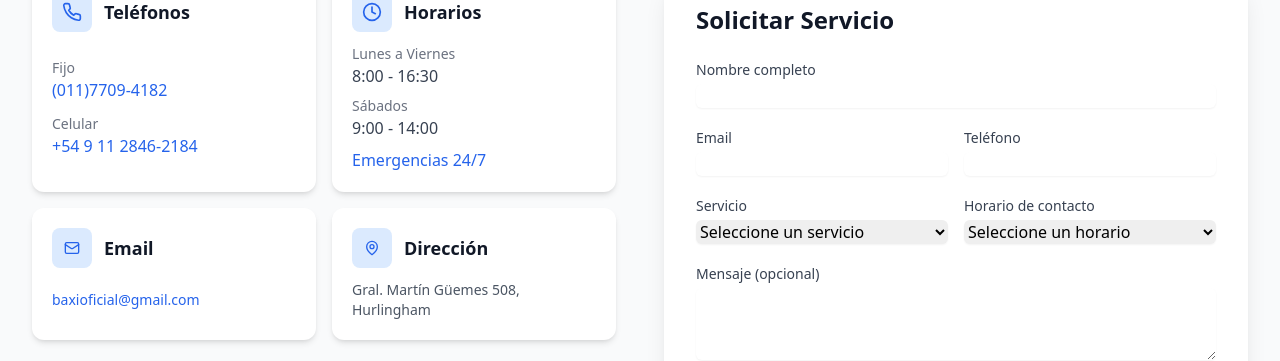
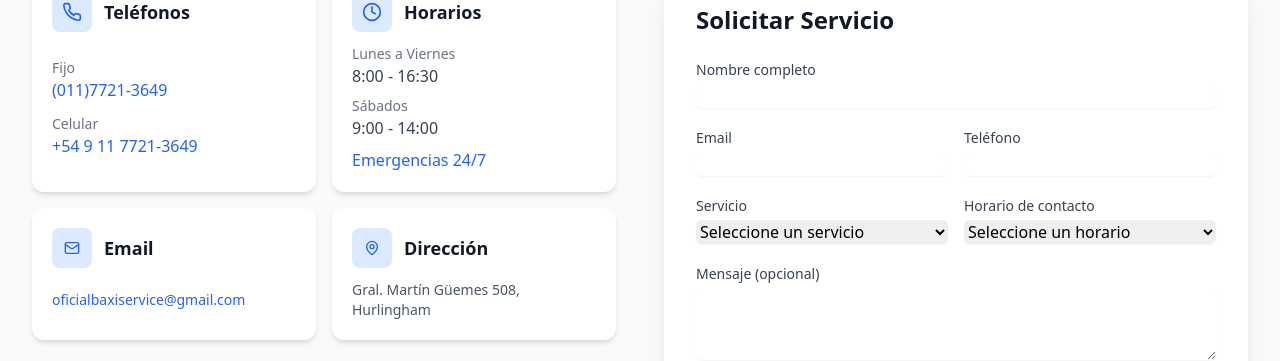
Before and after one commit to luk444/web-service-baxi, a React (Vite) app: page /contact in a window 1280 px wide. Shown: the part 304-665 px from the top of the page. Built offline with nearby package versions, Linux system fonts and the light colour scheme.

Commit message:
Update contact information in ContactForm component

```diff
--- a/src/components/ContactForm.tsx
+++ b/src/components/ContactForm.tsx
@@ -90,14 +90,14 @@
                   <div className="w-full space-y-3">
                     <div className="flex flex-col">
                       <span className="text-sm text-gray-500">Fijo</span>
-                      <a href="tel:+541112345678" className="text-blue-600 hover:text-blue-700 transition-colors">
-                        (011)7709-4182
+                      <a href="tel:+5491177213649" className="text-blue-600 hover:text-blue-700 transition-colors">
+                        (011)7721-3649
                       </a>
                     </div>
                     <div className="flex flex-col">
                       <span className="text-sm text-gray-500">Celular</span>
-                      <a href="tel:+541112345678" className="text-blue-600 hover:text-blue-700 transition-colors">
-                        +54 9 11 2846-2184
+                      <a href="tel:+5491177213649" className="text-blue-600 hover:text-blue-700 transition-colors">
+                        +54 9 11 7721-3649
                       </a>
                     </div>
                   </div>
@@ -136,7 +136,7 @@
                       href="mailto:info@calderapro.com"
                       className="text-blue-600 hover:text-blue-700 transition-colors break-all"
                     >
-                      baxioficial@gmail.com
+                      oficialbaxiservice@gmail.com
                     </a>
                   </div>
                 }
```
